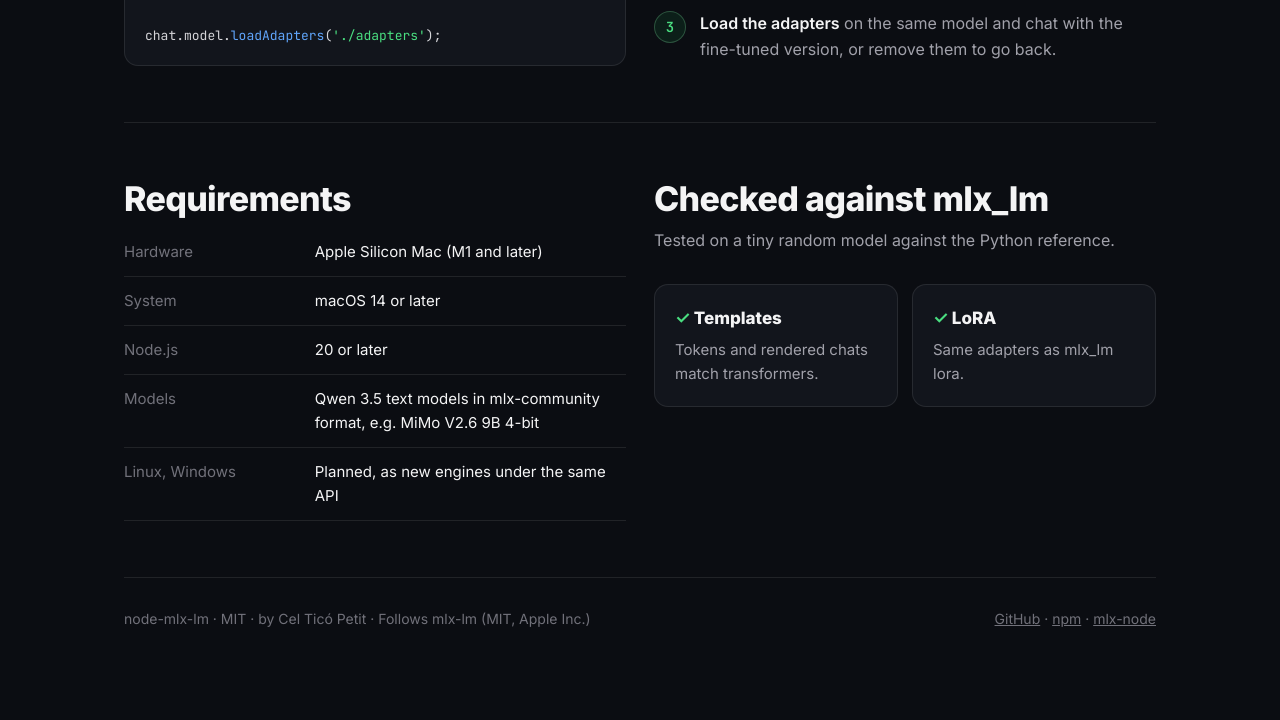
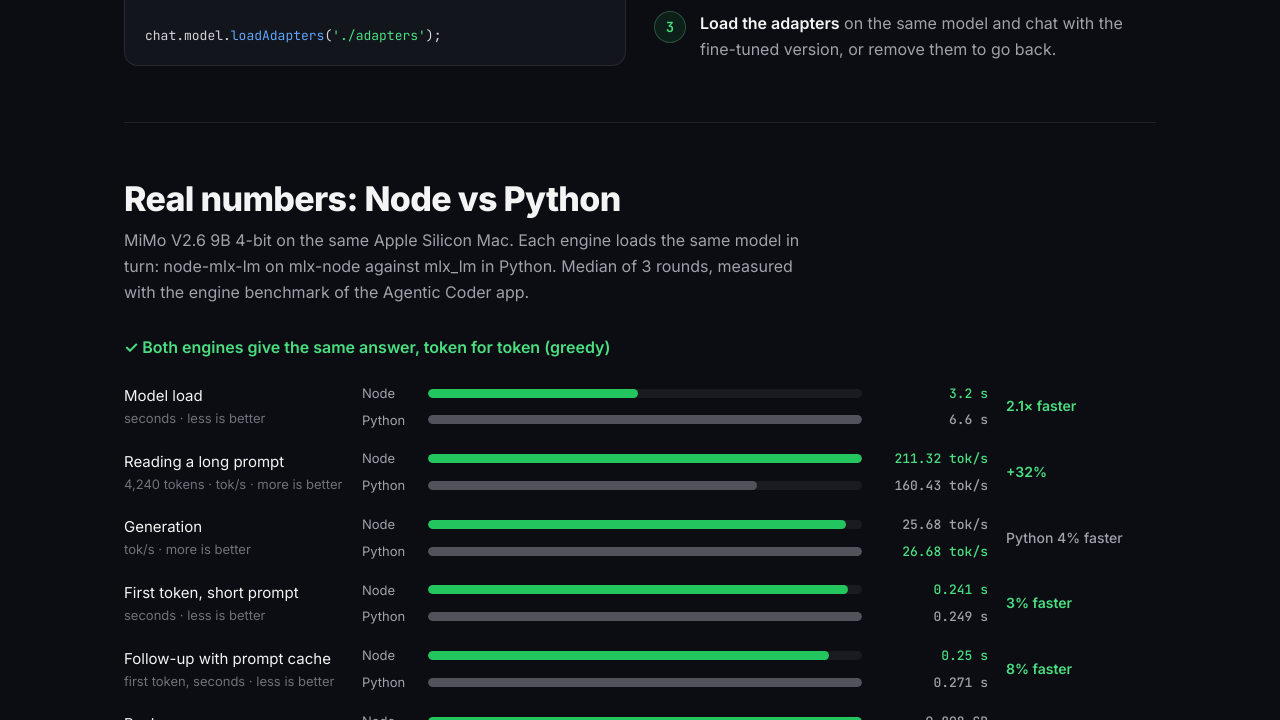
Before and after one commit to Celtico/node-mlx-lm, a website: page docs/index.html in a window 1280 px wide. Shown: the part 2080-2800 px from the top of the page. Before the commit the page ends 2759 px from the top, so only its background shows below. Drawn offline with Linux system fonts and the light colour scheme.

Commit message:
Landing and cover: real numbers from the engine benchmark (MiMo 9B, Node vs Python)
Co-Authored-By: Claude Opus 5.5 <noreply@anthropic.com>

```diff
--- a/docs/index.html
+++ b/docs/index.html
@@ -72,13 +72,32 @@
   .arrow { text-align: center; color: var(--dim); font-size: 13px; line-height: 1; }
   footer { border-top: 1px solid var(--line); padding: 30px 0 48px; color: var(--dim); font-size: 14px; display: flex; flex-wrap: wrap; gap: 10px 24px; justify-content: space-between; }
   @media (max-width: 760px) { .two { grid-template-columns: minmax(0,1fr); } nav .hide { display: none; } .actions > * { max-width: 100%; } }
+  .bench { display: grid; gap: 18px; }
+  .row { display: grid; grid-template-columns: 220px minmax(0,1fr) 150px; gap: 8px 18px; align-items: center; }
+  .row .m { font-size: 15px; color: var(--text); }
+  .row .m small { display: block; color: var(--dim); font-size: 13px; }
+  .bars { display: grid; gap: 6px; }
+  .bar2 { display: grid; grid-template-columns: 56px minmax(0,1fr) 116px; gap: 10px; align-items: center; font-size: 13px; color: var(--muted); }
+  .track { height: 9px; background: rgba(255,255,255,.06); border-radius: 99px; overflow: hidden; }
+  .fill { height: 100%; border-radius: 99px; background: #52525b; }
+  .node .fill { background: #22c55e; }
+  .bar2 .v { white-space: nowrap; text-align: right; font: 500 13px 'JetBrains Mono', monospace; color: var(--muted); }
+  .bar2.win .v { color: var(--accent); }
+  .row .verdict { font-size: 14px; font-weight: 600; color: var(--accent); }
+  .row .verdict.even { color: var(--muted); font-weight: 500; }
+  .row .verdict.lose { color: var(--muted); font-weight: 500; }
+  .same { display: inline-flex; gap: 8px; align-items: center; color: var(--accent); font-weight: 600; margin-bottom: 22px; }
+  figure { margin-top: 30px; }
+  figure img { width: 100%; max-width: 760px; display: block; border-radius: 14px; border: 1px solid var(--line); }
+  figcaption { color: var(--dim); font-size: 13px; margin-top: 10px; }
+  @media (max-width: 760px) { .row { grid-template-columns: minmax(0,1fr); } }
 </style>
 </head>
 <body>
 <div class="wrap">
   <header class="top">
     <a class="brand" href="#">node<span>-</span>mlx<span>-</span>lm</a>
-    <nav><a class="hide" href="#chat">Chat</a><a class="hide" href="#lora">LoRA</a><a href="https://github.com/Celtico/node-mlx-lm">GitHub</a><a href="https://www.npmjs.com/package/@celticopetit/node-mlx-lm">npm</a></nav>
+    <nav><a class="hide" href="#chat">Chat</a><a class="hide" href="#lora">LoRA</a><a class="hide" href="#numbers">Benchmark</a><a href="https://github.com/Celtico/node-mlx-lm">GitHub</a><a href="https://www.npmjs.com/package/@celticopetit/node-mlx-lm">npm</a></nav>
   </header>
 
   <div class="hero">
@@ -169,6 +188,21 @@ chat.model.<span class="fn">loadAdapters</span>(<span class="st">'./adapters'</s
     </div>
   </section>
 
+  <section id="numbers">
+    <h2>Real numbers: Node vs Python</h2>
+    <p class="sub">MiMo V2.6 9B 4-bit on the same Apple Silicon Mac. Each engine loads the same model in turn: node-mlx-lm on mlx-node against mlx_lm in Python. Median of 3 rounds, measured with the engine benchmark of the Agentic Coder app.</p>
+    <div class="same">✓ Both engines give the same answer, token for token (greedy)</div>
+    <div class="bench">
+      <div class="row"><div class="m">Model load<small>seconds · less is better</small></div><div class="bars"><div class="bar2 node win"><span>Node</span><div class="track"><div class="fill" style="width:48.5%"></div></div><span class="v">3.2 s</span></div><div class="bar2  "><span>Python</span><div class="track"><div class="fill" style="width:100.0%"></div></div><span class="v">6.6 s</span></div></div><div class="verdict ">2.1× faster</div></div>
+      <div class="row"><div class="m">Reading a long prompt<small>4,240 tokens · tok/s · more is better</small></div><div class="bars"><div class="bar2 node win"><span>Node</span><div class="track"><div class="fill" style="width:100.0%"></div></div><span class="v">211.32 tok/s</span></div><div class="bar2  "><span>Python</span><div class="track"><div class="fill" style="width:75.9%"></div></div><span class="v">160.43 tok/s</span></div></div><div class="verdict ">+32%</div></div>
+      <div class="row"><div class="m">Generation<small>tok/s · more is better</small></div><div class="bars"><div class="bar2 node "><span>Node</span><div class="track"><div class="fill" style="width:96.3%"></div></div><span class="v">25.68 tok/s</span></div><div class="bar2  win"><span>Python</span><div class="track"><div class="fill" style="width:100.0%"></div></div><span class="v">26.68 tok/s</span></div></div><div class="verdict lose">Python 4% faster</div></div>
+      <div class="row"><div class="m">First token, short prompt<small>seconds · less is better</small></div><div class="bars"><div class="bar2 node win"><span>Node</span><div class="track"><div class="fill" style="width:96.8%"></div></div><span class="v">0.241 s</span></div><div class="bar2  "><span>Python</span><div class="track"><div class="fill" style="width:100.0%"></div></div><span class="v">0.249 s</span></div></div><div class="verdict ">3% faster</div></div>
+      <div class="row"><div class="m">Follow-up with prompt cache<small>first token, seconds · less is better</small></div><div class="bars"><div class="bar2 node win"><span>Node</span><div class="track"><div class="fill" style="width:92.3%"></div></div><span class="v">0.25 s</span></div><div class="bar2  "><span>Python</span><div class="track"><div class="fill" style="width:100.0%"></div></div><span class="v">0.271 s</span></div></div><div class="verdict ">8% faster</div></div>
+      <div class="row"><div class="m">Peak memory<small>GB · less is better</small></div><div class="bars"><div class="bar2 node "><span>Node</span><div class="track"><div class="fill" style="width:100.0%"></div></div><span class="v">9.898 GB</span></div><div class="bar2  "><span>Python</span><div class="track"><div class="fill" style="width:100.0%"></div></div><span class="v">9.899 GB</span></div></div><div class="verdict even">Same</div></div>
+    </div>
+    <figure><img src="benchmark.jpg" alt="Engine benchmark in the Agentic Coder app: Node 5, Python 1, both engines give the same answer" loading="lazy"><figcaption>The same run in the app, in Catalan: Node wins 5 of the 6 measures.</figcaption></figure>
+  </section>
+
   <section>
     <div class="two">
       <div>
```
Also changed, not shown: docs/benchmark.jpg (added), docs/cover.png.
